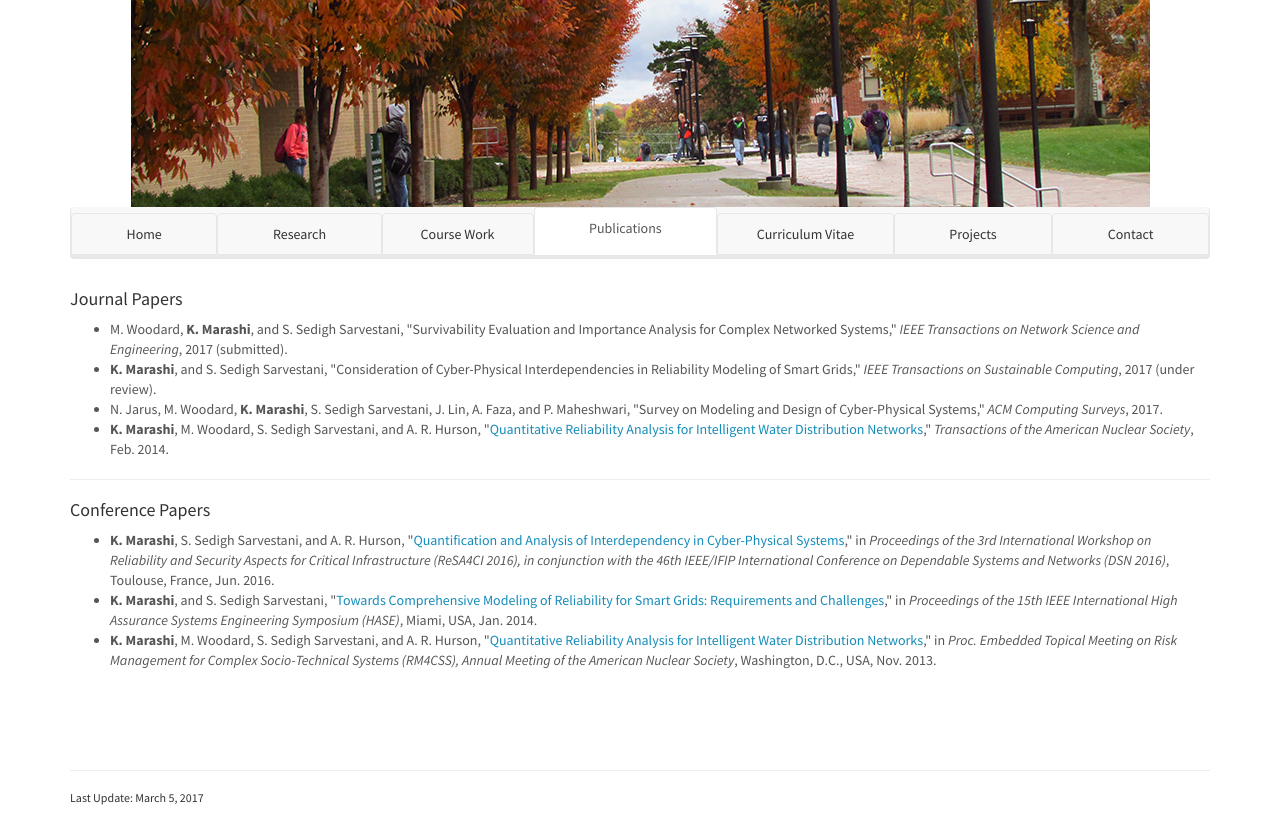
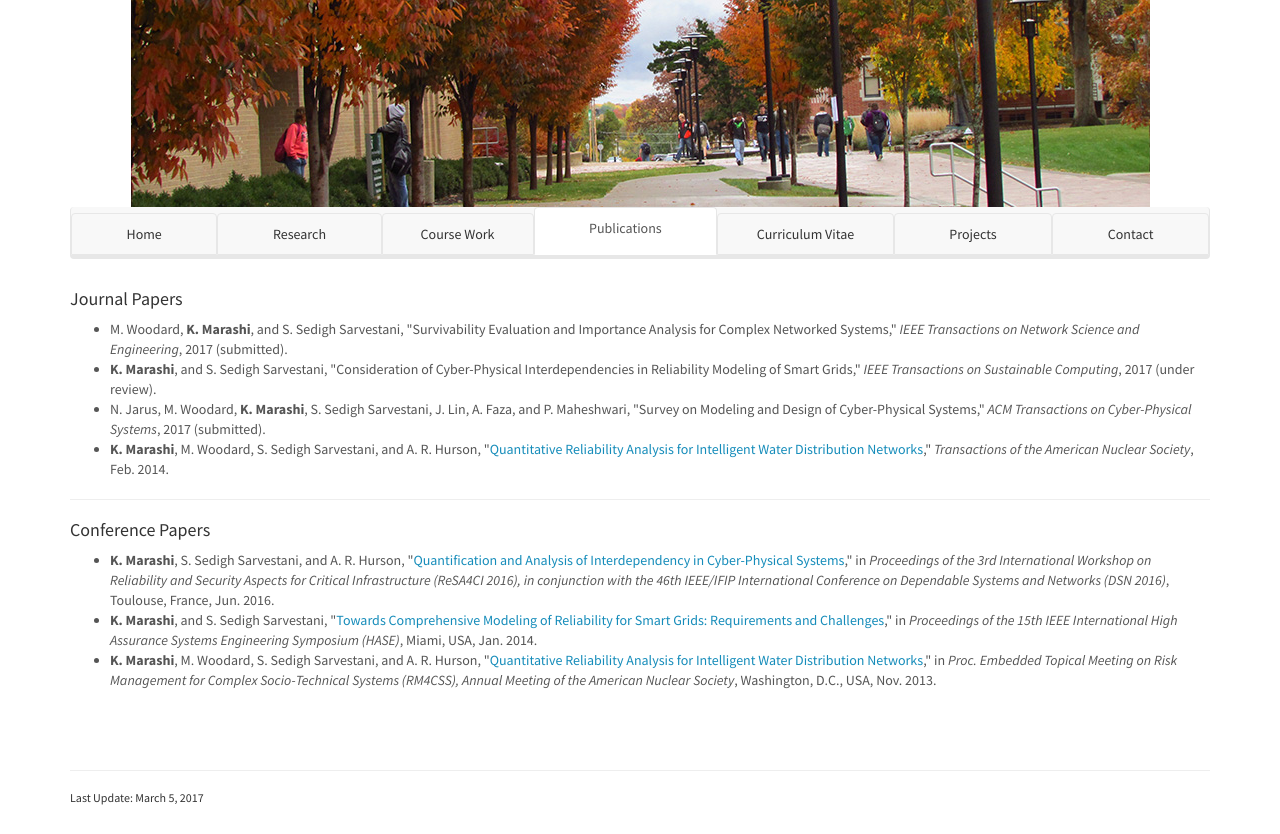
Before and after one commit to koosham/koosham.github.io, a plain HTML site: page publications.html in a window 1280 px wide. Drawn offline with nearby package versions, Linux system fonts and the light colour scheme.

Commit message:
survey paper fixed

```diff
--- a/publications.html
+++ b/publications.html
@@ -58,7 +58,7 @@
 							<strong>K. Marashi</strong>, and S. Sedigh Sarvestani, "Consideration of Cyber-Physical Interdependencies in Reliability Modeling of Smart Grids," <em>IEEE Transactions on Sustainable Computing</em>, 2017 (under review).
 						</li>
 						<li>
-							N. Jarus, M. Woodard, <strong>K. Marashi</strong>, S. Sedigh Sarvestani, J. Lin, A. Faza, and P. Maheshwari, "Survey on Modeling and Design of Cyber-Physical Systems," <em>ACM Computing Surveys</em>, 2017.
+							N. Jarus, M. Woodard, <strong>K. Marashi</strong>, S. Sedigh Sarvestani, J. Lin, A. Faza, and P. Maheshwari, "Survey on Modeling and Design of Cyber-Physical Systems," <em>ACM Transactions on Cyber-Physical Systems</em>, 2017 (submitted).
 						</li>
 						<li>
 							<strong>K. Marashi</strong>, M. Woodard, S. Sedigh Sarvestani, and A. R. Hurson, "<a href="http://dx.doi.org/10.13140/RG.2.1.1836.0081" target="_blank">Quantitative Reliability Analysis for Intelligent Water Distribution Networks</a>," <em>Transactions of the American Nuclear Society</em>, Feb. 2014.
```
